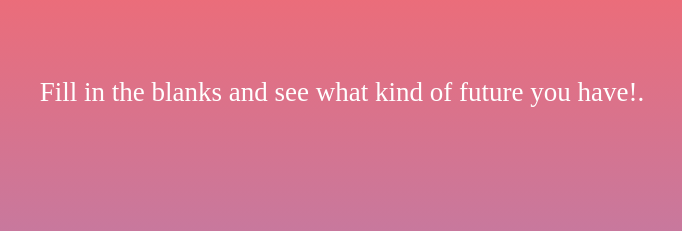
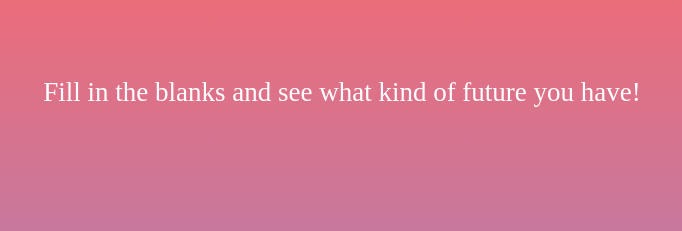
Before and after one commit to EricAkaRuiz/MASH-Game, a plain HTML site: page index.html in a window 1280 px wide. Shown: the part 135-366 px from the top of the page, 298-980 px from the left. Drawn offline with Linux system fonts and the light colour scheme.

Commit message:
text error in html

```diff
--- a/index.html
+++ b/index.html
@@ -14,7 +14,7 @@
   <!-- BODY SECTION STARTS -->
   <body>
     <h1>MASH</h1>
-    <p class="description">Fill in the blanks and see what kind of future you have!.</p>
+    <p class="description">Fill in the blanks and see what kind of future you have!</p>
     <form action="" method="post" id="mash">
       <div id="answers" class="hide">
         <p>Your home state is in <span id="answer_1"></span> ,the amount of kids you  have is <span id="answer_3"></span>  ,With the skills of a <span id="answer_2"></span> who owns a <span id="home"></span>.
```
